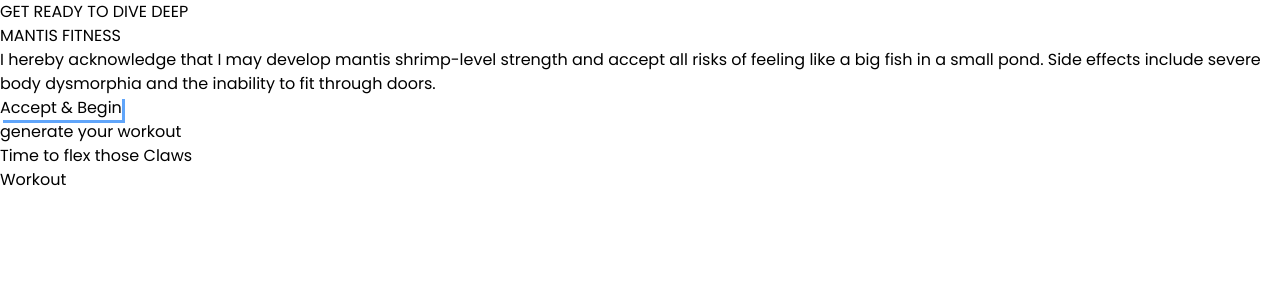
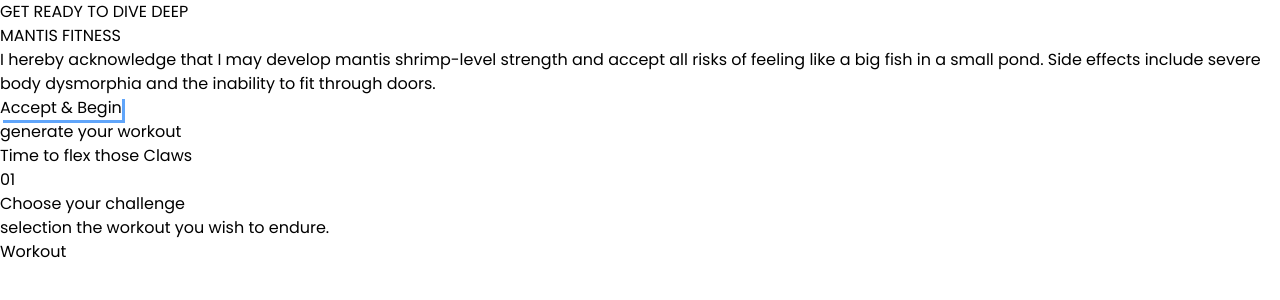
Before and after one commit to adceballos/gym-app, a React (Vite) app: page / in a window 1280 px wide. Shown: the top 300 px of the page. Built offline with nearby package versions, Linux system fonts and the light colour scheme.

Commit message:
Create/style header component within Generator.jsx and render it out as a children prop within SectionWrapper.jsx

```diff
--- a/src/components/Generator.jsx
+++ b/src/components/Generator.jsx
@@ -1,11 +1,27 @@
 import React from 'react'
 import SectionWrapper from './SectionWrapper'
+
+// Header component
+function Header(props) {
+  const {index, title, description} = props
+  return (
+    <div className='flex flex-col gap-4'>
+      <div className='flex items-center justify-center gap-2'>
+        <p className='text-3xl sm:text-4xl md:text-5xl font-semibold text-slate-400'>{index}</p>
+        <h4 className='text-xl sm:text-2xl md:text-3xl'>{title}</h4>
+      </div>
+      <p className='text-sm sm:text-base mx-auto'>{description}</p>
+    </div>
+  )
+}
 
 export default function Generator() {
   return (
     // Pass header and title as attribute style props to SectionWrapper component.
     <SectionWrapper header={"generate your workout"} title={['Time', 'to', 'flex', 'those', 'Claws']}>
+        {/* In JSX, you can use a self-closing tag if a component does not have any children. <Header /> acts the same as <Header></Header>. */}
+        <Header index={'01'} title={'Choose your challenge'} description={"selection the workout you wish to endure."} />
 
     </SectionWrapper>
-      )
+  )
 }
--- a/src/components/SectionWrapper.jsx
+++ b/src/components/SectionWrapper.jsx
@@ -11,7 +11,9 @@
             <p className='uppercase font-medium'>{header}</p>
             <h2 className='font-semibold text-3xl sm:text-4xl md:text-5xl lg:text-6xl'>{title[0]} {title[1]} {title[2]} {title[3]} <span className='uppercase text-blue-400'>{title[4]}</span></h2>
         </div>
+        <div className='max-w-[800px] w-full flex flex-col mx-auto gap-10'>
         {children}
+        </div>
     </section>
   )
 }
```
